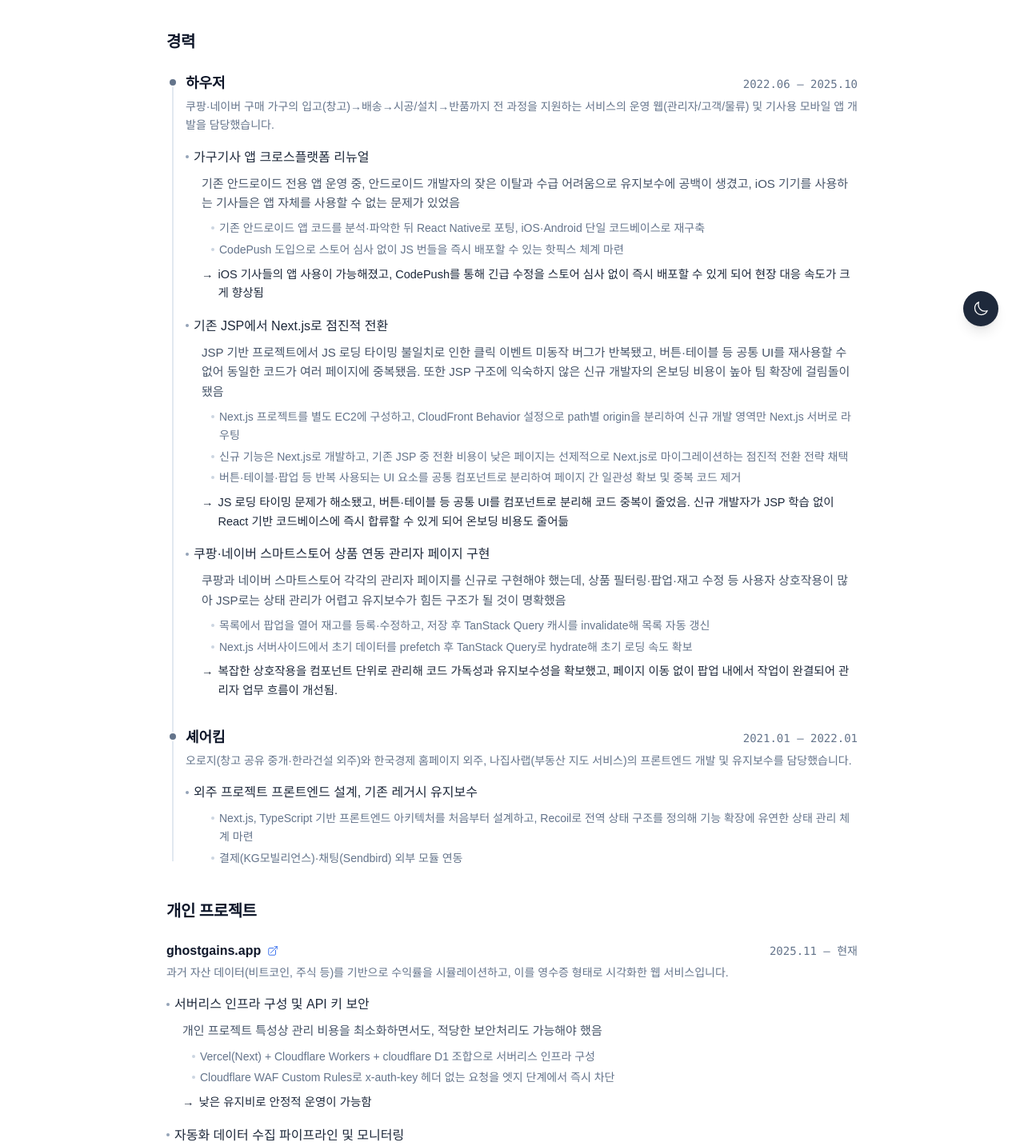
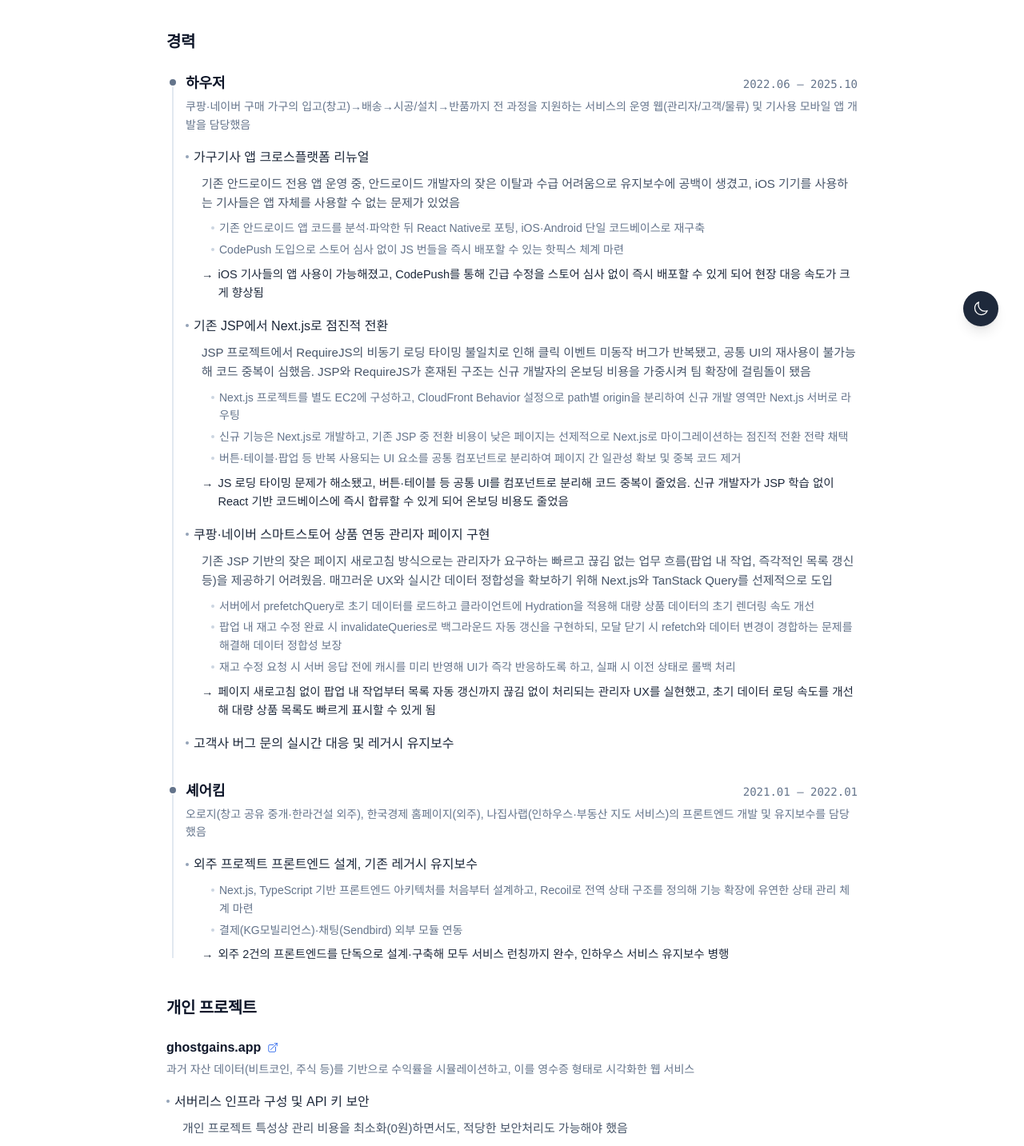
Before and after one commit to jnkyngche/jnkyngche.dev, a Next.js app: page /resume in a window 1280 px wide. Shown: the part 360-1793 px from the top of the page at 80% size. Built offline with nearby package versions, Linux system fonts and the light colour scheme; a web font is replaced by a local one.

Commit message:
이력서 세부 수정

```diff
--- a/app/resume/page.tsx
+++ b/app/resume/page.tsx
@@ -75,11 +75,10 @@
                 </a>
               </div>
               <p className="mt-4 text-slate-600 dark:text-slate-300 text-base leading-7">
-                기술 부채가 쌓인 시스템을 팀이 다시 빠르게 움직일 수 있는 구조로
-                되돌리는 일을 해왔습니다. 구조가 팀의 속도를 막기 시작하는
-                순간을 알아채고 깊이 파고드는걸 선호합니다. 새로운 기술보다 지금
-                구조의 어디가 문제인지를 먼저 찾고 팀이 오래 쓸 수 있는 방향으로
-                결정하고자하는 개발자이고 싶습니다.
+                누적된 기술 부채를 걷어내고, 시스템 구조가 팀의 속도를 저해하는
+                순간을 포착해 기민하게 움직일 수 있는 환경으로 개선해 왔습니다.
+                이러한 구조적 안정화를 바탕으로, 궁극적으로 비즈니스가 직면한
+                진짜 문제를 해결하는 개발을 지향합니다.
               </p>
             </div>
 
@@ -122,7 +121,7 @@
               <p className="mt-1 mb-4 text-[14px] text-slate-500 dark:text-slate-400 leading-relaxed">
                 쿠팡·네이버 구매 가구의 입고(창고)→배송→시공/설치→반품까지 전
                 과정을 지원하는 서비스의 운영 웹(관리자/고객/물류) 및 기사용
-                모바일 앱 개발을 담당했습니다.
+                모바일 앱 개발을 담당했음
               </p>
 
               <ul className="space-y-4 text-base text-slate-600 dark:text-slate-300 leading-relaxed">
@@ -176,11 +175,11 @@
                   </div>
                   <div className="ml-5 space-y-2 text-[14px]">
                     <p className="text-[15px] text-slate-600 dark:text-slate-300">
-                      JSP 기반 프로젝트에서 JS 로딩 타이밍 불일치로 인한 클릭
-                      이벤트 미동작 버그가 반복됐고, 버튼·테이블 등 공통 UI를
-                      재사용할 수 없어 동일한 코드가 여러 페이지에 중복됐음.
-                      또한 JSP 구조에 익숙하지 않은 신규 개발자의 온보딩 비용이
-                      높아 팀 확장에 걸림돌이 됐음
+                      JSP 프로젝트에서 RequireJS의 비동기 로딩 타이밍 불일치로
+                      인해 클릭 이벤트 미동작 버그가 반복됐고, 공통 UI의
+                      재사용이 불가능해 코드 중복이 심했음. JSP와 RequireJS가
+                      혼재된 구조는 신규 개발자의 온보딩 비용을 가중시켜 팀
+                      확장에 걸림돌이 됐음
                     </p>
                     <ul className="space-y-1 ml-3 text-slate-500 dark:text-slate-400">
                       <li className="flex items-start gap-1.5">
@@ -214,7 +213,7 @@
                         JS 로딩 타이밍 문제가 해소됐고, 버튼·테이블 등 공통 UI를
                         컴포넌트로 분리해 코드 중복이 줄었음. 신규 개발자가 JSP
                         학습 없이 React 기반 코드베이스에 즉시 합류할 수 있게
-                        되어 온보딩 비용도 줄어듦
+                        되어 온보딩 비용도 줄었음
                       </span>
                     </p>
                   </div>
@@ -229,35 +228,57 @@
                   </div>
                   <div className="ml-5 space-y-2 text-[14px]">
                     <p className="text-[15px] text-slate-600 dark:text-slate-300">
-                      쿠팡과 네이버 스마트스토어 각각의 관리자 페이지를 신규로
-                      구현해야 했는데, 상품 필터링·팝업·재고 수정 등 사용자
-                      상호작용이 많아 JSP로는 상태 관리가 어렵고 유지보수가 힘든
-                      구조가 될 것이 명확했음
+                      기존 JSP 기반의 잦은 페이지 새로고침 방식으로는 관리자가
+                      요구하는 빠르고 끊김 없는 업무 흐름(팝업 내 작업, 즉각적인
+                      목록 갱신 등)을 제공하기 어려웠음. 매끄러운 UX와 실시간
+                      데이터 정합성을 확보하기 위해 Next.js와 TanStack Query를
+                      선제적으로 도입
                     </p>
                     <ul className="space-y-1 ml-3 text-slate-500 dark:text-slate-400">
                       <li className="flex items-start gap-1.5">
                         <span className="mt-[0.65em] h-1 w-1 rounded-full bg-slate-300 dark:bg-slate-600 flex-shrink-0" />
                         <span>
-                          목록에서 팝업을 열어 재고를 등록·수정하고, 저장 후
-                          TanStack Query 캐시를 invalidate해 목록 자동 갱신
+                          서버에서 prefetchQuery로 초기 데이터를 로드하고
+                          클라이언트에 Hydration을 적용해 대량 상품 데이터의
+                          초기 렌더링 속도 개선
                         </span>
                       </li>
                       <li className="flex items-start gap-1.5">
                         <span className="mt-[0.65em] h-1 w-1 rounded-full bg-slate-300 dark:bg-slate-600 flex-shrink-0" />
                         <span>
-                          Next.js 서버사이드에서 초기 데이터를 prefetch 후
-                          TanStack Query로 hydrate해 초기 로딩 속도 확보
+                          팝업 내 재고 수정 완료 시 invalidateQueries로
+                          백그라운드 자동 갱신을 구현하되, 모달 닫기 시
+                          refetch와 데이터 변경이 경합하는 문제를 해결해
+                          데이터 정합성 보장
+                        </span>
+                      </li>
+                      <li className="flex items-start gap-1.5">
+                        <span className="mt-[0.65em] h-1 w-1 rounded-full bg-slate-300 dark:bg-slate-600 flex-shrink-0" />
+                        <span>
+                          재고 수정 요청 시 서버 응답 전에 캐시를 미리
+                          반영해 UI가 즉각 반응하도록 하고, 실패 시 이전
+                          상태로 롤백 처리
                         </span>
                       </li>
                     </ul>
                     <p className="flex items-start gap-1.5 text-[14.5px] text-slate-800 dark:text-slate-100">
                       <span className="flex-shrink-0">→</span>
                       <span>
-                        복잡한 상호작용을 컴포넌트 단위로 관리해 코드 가독성과
-                        유지보수성을 확보했고, 페이지 이동 없이 팝업 내에서
-                        작업이 완결되어 관리자 업무 흐름이 개선됨.
+                        페이지 새로고침 없이 팝업 내 작업부터 목록 자동 갱신까지
+                        끊김 없이 처리되는 관리자 UX를 실현했고, 초기 데이터
+                        로딩 속도를 개선해 대량 상품 목록도 빠르게 표시할 수
+                        있게 됨
                       </span>
                     </p>
+                  </div>
+                </li>
+
+                <li className="space-y-2">
+                  <div className="flex items-start gap-1.5">
+                    <span className="mt-[0.65rem] h-1 w-1 rounded-full bg-slate-400 dark:bg-slate-500 flex-shrink-0" />
+                    <span className="font-medium text-slate-800 dark:text-slate-100">
+                      고객사 버그 문의 실시간 대응 및 레거시 유지보수
+                    </span>
                   </div>
                 </li>
               </ul>
@@ -277,9 +298,9 @@
                 </span>
               </div>
               <p className="mt-1 mb-4 text-[14px] text-slate-500 dark:text-slate-400 leading-relaxed">
-                오로지(창고 공유 중개·한라건설 외주)와 한국경제 홈페이지 외주,
-                나집사랩(부동산 지도 서비스)의 프론트엔드 개발 및 유지보수를
-                담당했습니다.
+                오로지(창고 공유 중개·한라건설 외주), 한국경제 홈페이지(외주),
+                나집사랩(인하우스·부동산 지도 서비스)의 프론트엔드 개발 및
+                유지보수를 담당했음
               </p>
 
               <ul className="space-y-4 text-base text-slate-600 dark:text-slate-300 leading-relaxed">
@@ -307,6 +328,13 @@
                         </span>
                       </li>
                     </ul>
+                    <p className="flex items-start gap-1.5 text-[14.5px] text-slate-800 dark:text-slate-100">
+                      <span className="flex-shrink-0">→</span>
+                      <span>
+                        외주 2건의 프론트엔드를 단독으로 설계·구축해 모두
+                        서비스 런칭까지 완수, 인하우스 서비스 유지보수 병행
+                      </span>
+                    </p>
                   </div>
                 </li>
               </ul>
@@ -350,14 +378,11 @@
                     </svg>
                   </a>
                 </div>
-                <span className="text-[14px] text-slate-500 dark:text-slate-400 font-mono flex-shrink-0">
-                  2025.11 – 현재
-                </span>
               </div>
 
               <p className="mt-1 mb-4 text-[14px] text-slate-500 dark:text-slate-400 leading-relaxed">
                 과거 자산 데이터(비트코인, 주식 등)를 기반으로 수익률을
-                시뮬레이션하고, 이를 영수증 형태로 시각화한 웹 서비스입니다.
+                시뮬레이션하고, 이를 영수증 형태로 시각화한 웹 서비스
               </p>
 
               <ul className="space-y-4 text-base text-slate-600 dark:text-slate-300 leading-relaxed">
@@ -372,8 +397,8 @@
                   <div className="ml-5 space-y-2 text-[14px]">
                     <p className="text-[15px] text-slate-600 dark:text-slate-300">
                       <span>
-                        개인 프로젝트 특성상 관리 비용을 최소화하면서도, 적당한
-                        보안처리도 가능해야 했음
+                        개인 프로젝트 특성상 관리 비용을 최소화(0원)하면서도,
+                        적당한 보안처리도 가능해야 했음
                       </span>
                     </p>
                     <ul className="space-y-1 ml-3 text-slate-500 dark:text-slate-400">
@@ -410,8 +435,8 @@
                   <div className="ml-5 space-y-2 text-[14px]">
                     <p className="text-[15px] text-slate-600 dark:text-slate-300">
                       <span>
-                        자산 가격 데이터를 매일 최신 상태로 유지해야 했고, 수집
-                        실패 시 빠르게 감지할 수단이 필요했음
+                        주식, 코인 가격 데이터를 매일 최신 상태로 유지해야 했고,
+                        수집 실패 시 빠르게 감지할 수단이 필요했음
                       </span>
                     </p>
                     <ul className="space-y-1 ml-3 text-slate-500 dark:text-slate-400">
```
